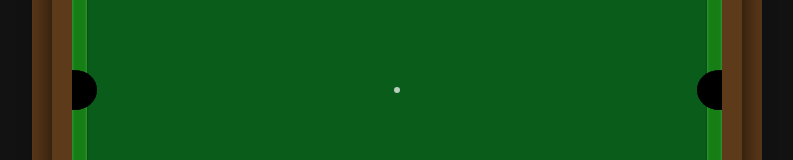
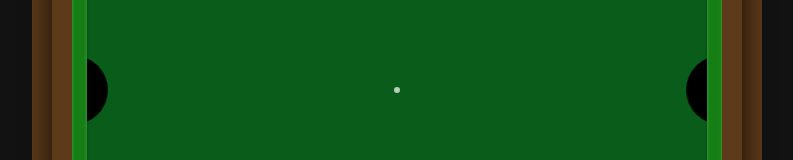
Before and after one commit to GargantuanGarfield/FREAKBALLL....-justlmk-, a plain HTML site: page Freakball.html in a window 1280 px wide. Shown: the part 405-565 px from the top of the page, without its empty margins (243-1036 px from the left). Drawn offline with Linux system fonts and the light colour scheme.

Commit message:
Pockets somewhat work

```diff
--- a/Freakball.html
+++ b/Freakball.html
@@ -25,12 +25,13 @@
             <div class="cushion right"></div>
 
             <!-- Pockets -->
+             <!--
             <div class="pocket corner top-left"></div>
             <div class="pocket corner top-right"></div>
             <div class="pocket corner bottom-left"></div>
             <div class="pocket corner bottom-right"></div>
             <div class="pocket side mid-left"></div>
-            <div class="pocket side mid-right"></div>
+            <div class="pocket side mid-right"></div>-->
 
             <!-- Table markings -->
             <div class="foot-spot"></div>
--- a/physics.js
+++ b/physics.js
@@ -13,6 +13,14 @@ class ball {
         this.vy = 0;
         this.radius = 10;
     }
+
+    drawBall() {
+        ctx.beginPath();
+        ctx.arc(this.x, this.y, this.radius, 0, Math.PI * 2);
+        ctx.fillStyle = this.color;
+        ctx.fill();
+        ctx.closePath();
+      }
 
     collision(ball2) {
         let dx = ball2.x - this.x;
@@ -46,6 +54,53 @@ class ball {
         }
       }
 }
+
+class pocket{
+
+    constructor(x, y){
+        this.x = x;
+        this.y = y;
+        this.radius = 35;
+    }
+
+    pocketDraw(){
+        ctx.beginPath();
+        ctx.arc(this.x, this.y, this.radius, 0, Math.PI * 2);
+        ctx.fillStyle = "black";
+        ctx.fill();
+        ctx.closePath();
+    }
+    pocketed(ball){
+        let distance = Math.sqrt(Math.pow(ball.x - this.x, 2) + Math.pow(ball.y - this.y, 2))
+        if (distance < (ball.radius + this.radius)){
+            for (let i = 0; i < balls.length; i++){
+                if (balls[i].id == ball.id){
+                    console.log("Got it")
+                    balls.splice(i, 1)
+                    }
+                }
+            }
+            }
+        }
+
+
+
+
+
+let pockets = [
+    // Top left
+    new pocket(0, 0),
+    // Top right
+    new pocket(635, 0),
+    // Middle left
+    new pocket(0, 475),
+    // middle right,
+    new pocket(635, 475),
+    // Bottom left
+    new pocket(0, 950),
+    // Bottom right
+    new pocket(635, 950)
+]
 
 let balls = [
 // Cue ball - placed left of the rack
@@ -82,17 +137,13 @@ new ball(378, 720, "yellow", "stripe", 15)
 let aiming = false;
 let startX, startY;
 
-function drawBall(ball) {
-  ctx.beginPath();
-  ctx.arc(ball.x, ball.y, ball.radius, 0, Math.PI * 2);
-  ctx.fillStyle = ball.color;
-  ctx.fill();
-  ctx.closePath();
-}
 
 function drawTable() {
   ctx.fillStyle = '#0a5c1a';
   ctx.fillRect(0, 0, canvas.width, canvas.height);
+  pockets.forEach(pocket =>{
+    pocket.pocketDraw();
+  })
 }
 
 function simulateProjection(ball, steps = 30) {
@@ -133,7 +184,9 @@ function drawProjectionLine(path, color) {
 
 function draw() {
   drawTable();
-  balls.forEach(drawBall);
+  balls.forEach(ball =>{
+    ball.drawBall()
+  });
 
   if (aiming) {
     if (aiming) {
@@ -214,6 +267,12 @@ function update() {
         for (let j = i + 1; j < balls.length; j++) {
           balls[i].collision(balls[j]);
         }
+
+        for (let i = 0; i < pocket.length; i++){
+            for (let j = 0; j < balls.length; j++){
+                pockets[i].pocketed(balls[j]);
+            }
+        }
       }
     }
   }
@@ -228,23 +287,30 @@ function gameLoop() {
 document.addEventListener('mousedown', (e) => {
   if (balls[0].vx == 0 && balls[0].vy == 0){
     aiming = true;
-    startX = e.offsetX;
-    startY = e.offsetY;
+    const rect = canvas.getBoundingClientRect();
+    startX = e.clientX - rect.left;
+    startY = e.clientY - rect.top;
   }
 });
 
 document.addEventListener('mousemove', (e) => {
     if (aiming) {
-      startX = e.offsetX;
-      startY = e.offsetY;
+      const rect = canvas.getBoundingClientRect();
+      startX = e.clientX - rect.left;
+      startY = e.clientY - rect.top;
     }
   });
 
   document.addEventListener('mouseup', (e) => {
   if (balls[0].vx == 0 && balls[0].vy == 0){
     aiming = false;
-    let dx = balls[0].x - e.offsetX;
-    let dy = balls[0].y - e.offsetY;
+    const rect = canvas.getBoundingClientRect();
+    let mouseX = e.clientX - rect.left;
+    let mouseY = e.clientY - rect.top;
+
+    let dx = balls[0].x - mouseX;
+    let dy = balls[0].y - mouseY;
+
     balls[0].vx = dx * 0.1;
     balls[0].vy = dy * 0.1;
   }
```
